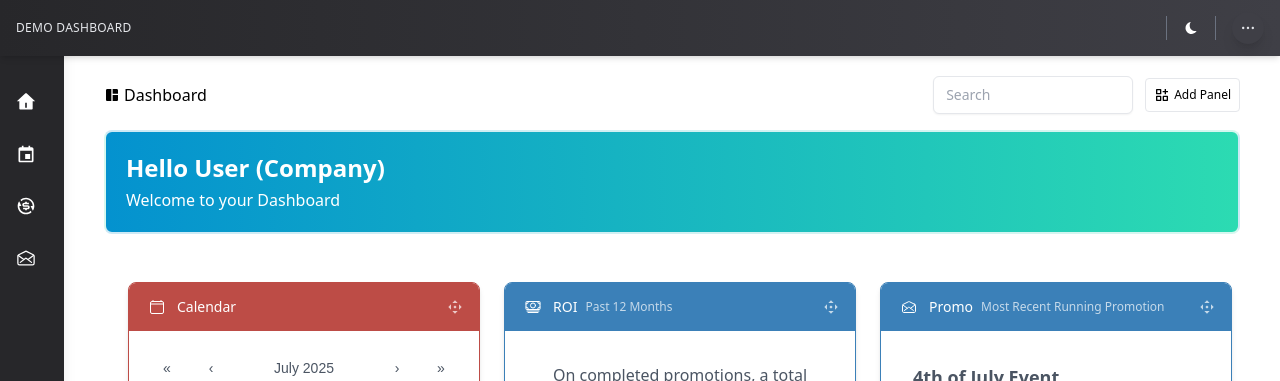
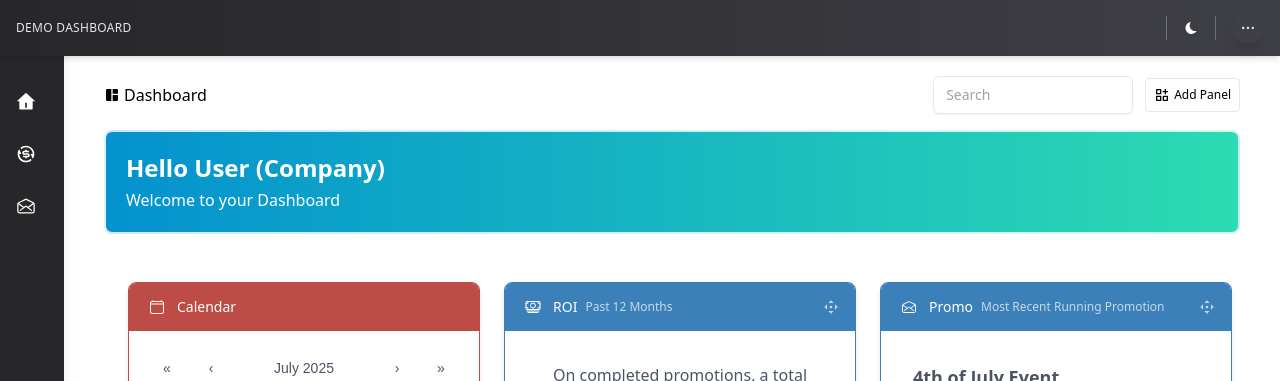
Before and after one commit to robhcho/dashboard-app, a Next.js app: page /dashboard in a window 1280 px wide. Shown: the top 381 px of the page. Built offline with nearby package versions, Linux system fonts and the light colour scheme.

Commit message:
no commit message"

```diff
--- a/components/dashboard/PanelCard.tsx
+++ b/components/dashboard/PanelCard.tsx
@@ -52,6 +52,7 @@ export const PanelCard: React.FC<PanelCardProps> = ({
           )}
         </div>
 
+        {title !== 'Calendar' && (
           <button
             ref={setDragHandleRef}
             {...dragAttributes}
@@ -61,6 +62,7 @@ export const PanelCard: React.FC<PanelCardProps> = ({
           >
             <RiDragMoveFill />
           </button>
+        )}
       </div>
       <div className='p-4 text-sm text-gray-600 flex-grow glex items-start w-full h-full'>
         {PanelComponent ? <PanelComponent /> : <p>No content available</p>}
--- a/components/nav/Sidebar.tsx
+++ b/components/nav/Sidebar.tsx
@@ -14,7 +14,7 @@ type SidebarProps = {
 
 const navItems = [
   {title: 'Dashboard', icon: <RiHome4Fill size={20}/>, path: '/dashboard'},
-  {title: 'Calendar', icon: <BiCalendarEvent size={20}/>, path: '/calendar'},
+  // {title: 'Calendar', icon: <BiCalendarEvent size={20}/>, path: '/calendar'},
   {title: 'ROI', icon: <RiExchangeDollarFill size={20}/>, path: '/roi'},
   {title: 'Promos', icon: <IoMailOpenOutline size={20}/>, path: '/promos'}
 ]
```
Lines whose indentation alone changed are shown as unchanged.
